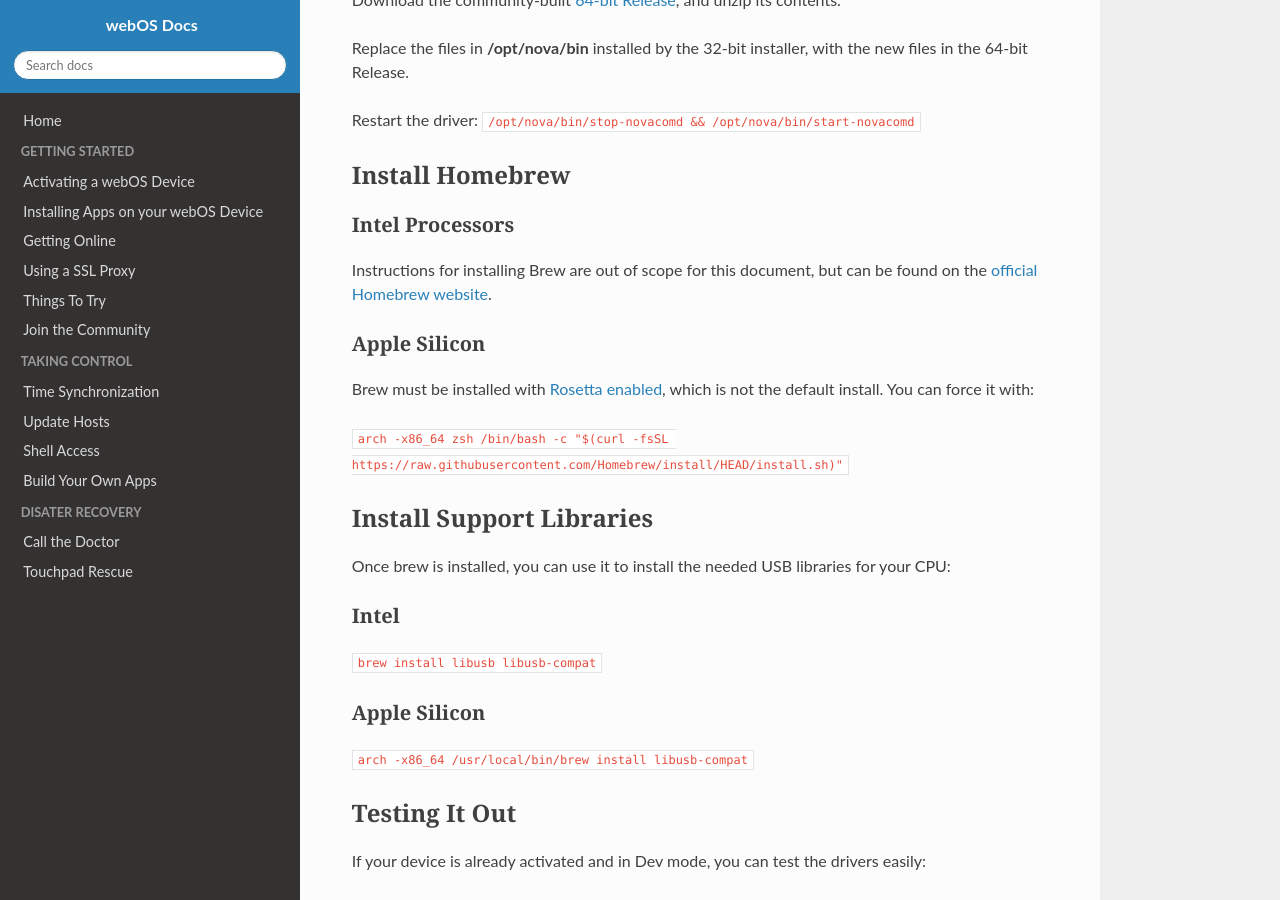
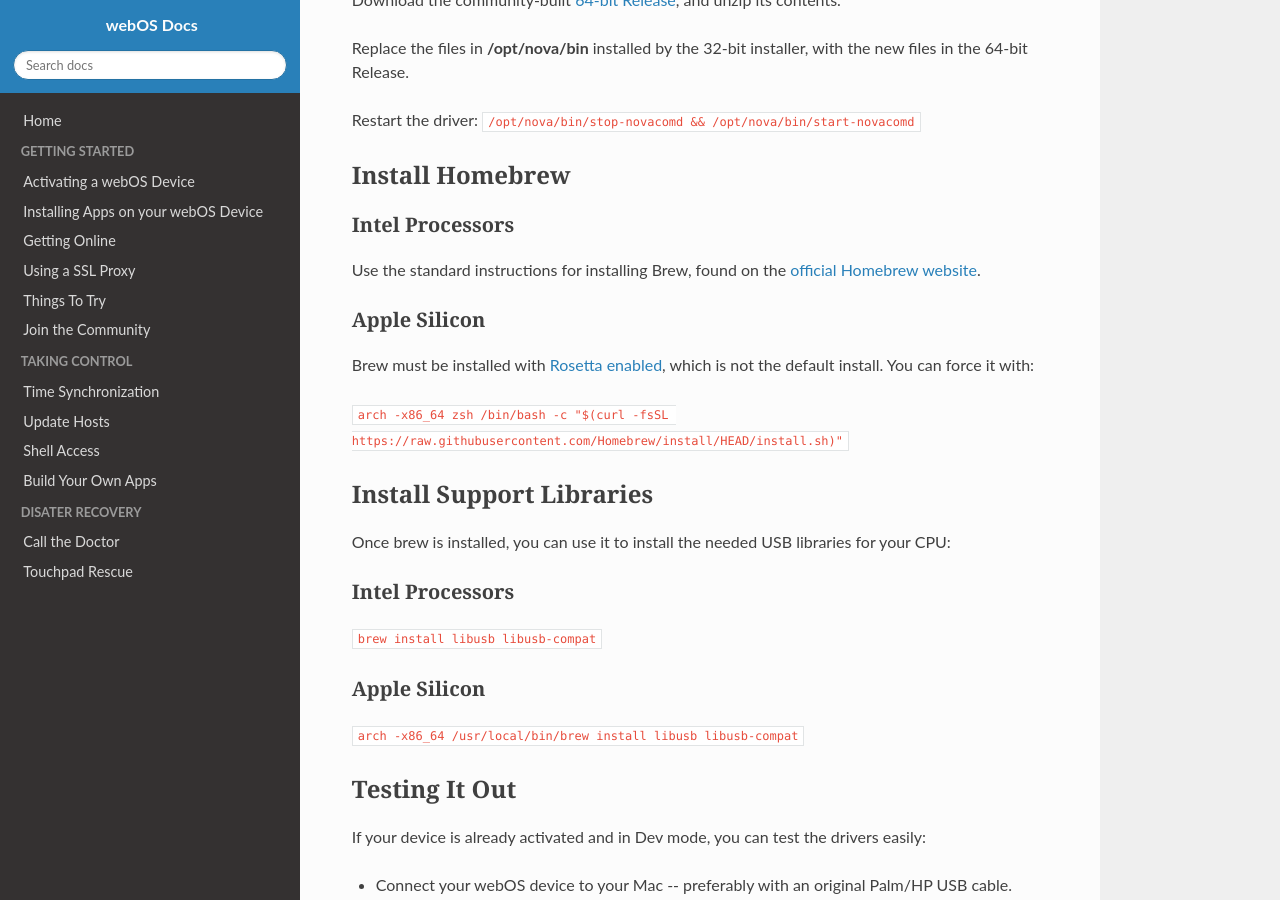
Before and after one commit to webOSArchive/webos-docs, an MkDocs documentation site: the page built from docs/macos-install.md, in a window 1280 px wide and 900 px high, scrolled down 472 px. Built offline with MkDocs 1.6.1, drawn with Linux system fonts in a browser that asks for light colours; nearby versions of some CDN libraries; some web fonts are replaced; library files that are not in the unit come from our copies.

Commit message:
update instructions

```diff
--- a/docs/macos-install.md
+++ b/docs/macos-install.md
@@ -18,7 +18,7 @@ Restart the driver: `/opt/nova/bin/stop-novacomd && /opt/nova/bin/start-novacomd
 
 ### Intel Processors
 
-Instructions for installing Brew are out of scope for this document, but can be found on the <a href="https://brew.sh/" target="_blank">official Homebrew website</a>.
+Use the standard instructions for installing Brew, found on the <a href="https://brew.sh/" target="_blank">official Homebrew website</a>.
 
 ### Apple Silicon
 
@@ -30,13 +30,13 @@ Brew must be installed with <a href="https://gist.github.com/progrium/b286cd8c82
 
 Once brew is installed, you can use it to install the needed USB libraries for your CPU:
 
-### Intel
+### Intel Processors
 
 `brew install libusb libusb-compat`
 
 ### Apple Silicon
 
-`arch -x86_64 /usr/local/bin/brew install libusb-compat`
+`arch -x86_64 /usr/local/bin/brew install libusb libusb-compat`
 
 ## Testing It Out
 
```
